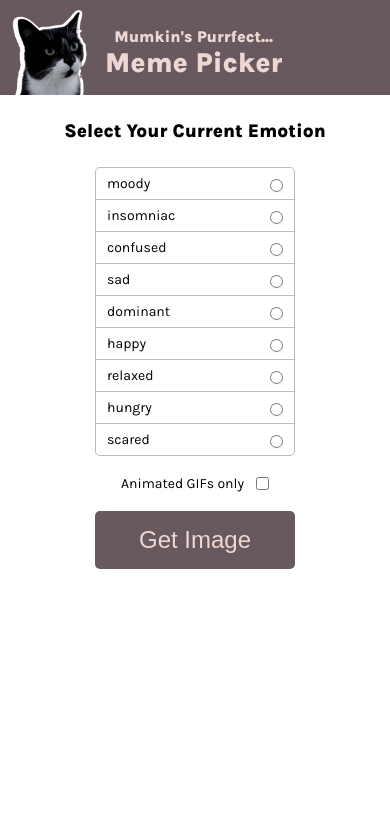
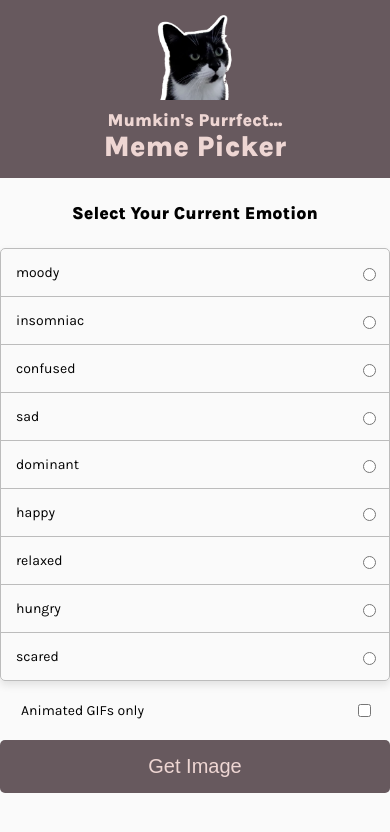
Before and after one commit to Zahooruddin-dev/Cat-Meme-Picker-JS-PRACTICE, a website built with Vite: page index.html in a window 390 px wide. Built offline with nearby package versions, Linux system fonts and the light colour scheme.

Commit message:
Dynamic styling

```diff
--- a/index.css
+++ b/index.css
@@ -1,163 +1,213 @@
 html, body {
     margin: 0;
     font-family: 'Karla', sans-serif;
+    background-color: #fafafa;
 }
 
-/*typography*/
-
-h1, h2, h3{
+/* typography */
+h1, h2, h3 {
     text-align: center;
+    transition: color 0.3s ease-in-out;
 }
 
-h1, h2{
+h1, h2 {
     color: #EED6D3;
     margin: 0;
 }
 
-h1{
-    font-size: 28px;
+h1 {
+    font-size: 2rem;
 }
 
 h2 {
-    font-size: 16px;
+    font-size: 1.25rem;
 }
 
-h3{
+h3 {
     margin: 25px;
+    font-size: 1.1rem;
+}
+
+h1:hover, h2:hover, h3:hover {
+    color: #bd301d;
 }
 
 /* layout */
-
-header{
+header {
     background-color: #67595E;
+    padding: 15px 0;
 }
 
-.header-inner{
+.header-inner {
     display: flex;
     align-items: center;
+    justify-content: space-between;
+    width: 90%;
+    max-width: 1200px;
     margin: 0 auto;
-    width: 370px;
-    gap: 15px;
-    padding: 10px 0 0 0;
+    gap: 20px;
 }
 
-.pumpkin-img{
+.pumpkin-img {
     width: 80px;
+    transition: transform 0.3s ease;
 }
 
-.controls-container{
+.pumpkin-img:hover {
+    transform: scale(1.1);
+}
+
+.controls-container {
     display: flex;
     flex-direction: column;
-    width: 200px;
-    margin: 0px auto;
+    width: 100%;
+    max-width: 400px;
+    margin: 20px auto;
 }
 
 /* controls */
-
-.emotion-radios{
+.emotion-radios {
     display: flex;
     flex-direction: column;
     border: 1px solid #bcbcbc;
     border-radius: 5px;
+    box-shadow: 0 4px 8px rgba(0, 0, 0, 0.1);
+    overflow: hidden;
+    transition: border 0.3s ease;
 }
 
-.radio{
+.emotion-radios:hover {
+    border-color: #bd301d;
+}
+
+.radio {
     display: flex;
     align-items: center;
     border-bottom: 1px solid #bcbcbc;
-    padding: 4px 8px;
+    padding: 10px;
+    transition: background-color 0.3s ease;
 }
 
-.radio:first-child{
-    border-top-left-radius: 5px;
-    border-top-right-radius: 5px;
+.radio:hover {
+    background-color: #f0f0f0;
 }
 
-.radio:last-child{
+.radio:last-child {
     border-bottom: 0;
-    border-bottom-left-radius: 5px;
-    border-bottom-right-radius: 5px;
 }
 
-label{
+label {
     font-size: 14px;
-    padding: 3px;
+    padding: 5px;
     width: 100%;
     cursor: pointer;
 }
 
-.highlight{
+input[type="radio"] {
+    cursor: pointer;
+}
+
+.highlight {
     background-color: #fff0ee;
     color: #bd301d;
     font-weight: bold;
     accent-color: #bd301d;
 }
 
-
-input[type="radio"]{
-    cursor: pointer;
-}
-
-.gifs-check{
+/* checkbox */
+.gifs-check {
     display: flex;
     align-items: center;
     justify-content: center;
     margin: 16px;
 }
 
-.gifs-check-label{
-    width: unset;
-    margin-right: 5px;
+.gifs-check-label {
+    margin-right: 8px;
+    cursor: pointer;
 }
 
-.get-image-btn{
-    background-color: #67595e;
-    color: #eed6d3;
-    padding: 15px 19px;
-    font-size: 24px;
+.get-image-btn {
+    background-color: #67595E;
+    color: #EED6D3;
+    padding: 15px 20px;
+    font-size: 1.5rem;
     border: none;
     border-radius: 5px;
-    margin-bottom: 8px;
+    cursor: pointer;
+    transition: background-color 0.3s ease, transform 0.3s ease;
+}
+
+.get-image-btn:hover {
+    background-color: #bd301d;
+    transform: translateY(-3px);
+}
+
+.get-image-btn:active {
+    transform: translateY(1px);
 }
 
 /* modal */
-
-.meme-modal{
-    display: none; /*flex when displayed*/
+.meme-modal {
+    display: none;
     position: fixed;
-    margin: auto;
     top: 80px;
-    left: 0;
-    right: 0;
+    left: 50%;
+    transform: translateX(-50%);
     align-items: center;
     justify-content: center;
     border: 1px solid #67595e;
     border-radius: 5px;
-    width: 420px;
+    width: 90%;
+    max-width: 420px;
     height: 490px;
     background-color: #fff0ee;
+    box-shadow: 0 8px 16px rgba(0, 0, 0, 0.2);
+    transition: opacity 0.3s ease;
 }
 
-.cat-img{
-    max-width: 340px;
-    max-height: 420px;
+.cat-img {
+    max-width: 100%;
+    max-height: 90%;
     border-radius: 5px;
 }
 
-.meme-modal-close-btn{
+.meme-modal-close-btn {
     position: absolute;
-    top: 2%;
-    right: 2%;
+    top: 10px;
+    right: 10px;
     background-color: transparent;
     border: 2px solid #555;
     color: #555;
     border-radius: 50%;
-    padding: 2px 6px;
+    padding: 5px 10px;
     font-size: 14px;
+    cursor: pointer;
+    transition: background-color 0.3s ease, color 0.3s ease;
 }
 
-.meme-modal-close-btn:hover{
+.meme-modal-close-btn:hover {
     color: white;
     background-color: #bd301d;
-    border: 2px solid #bd301d;
+    border-color: #bd301d;
 }
+
+/* responsiveness */
+@media (max-width: 768px) {
+    h1 {
+        font-size: 1.8rem;
+    }
+
+    h2 {
+        font-size: 1.1rem;
+    }
+
+    .header-inner {
+        flex-direction: column;
+        gap: 10px;
+    }
+
+    .get-image-btn {
+        font-size: 1.25rem;
+    }
+}
```
